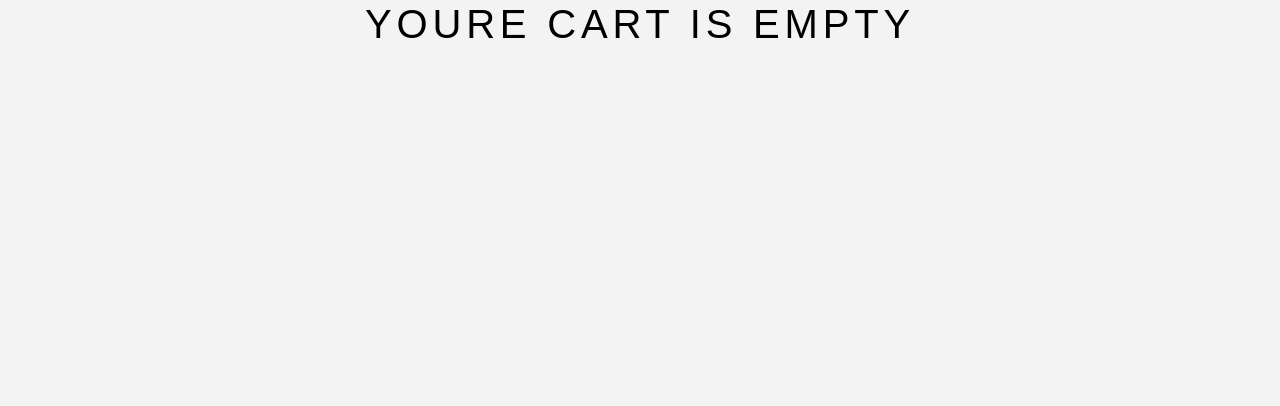
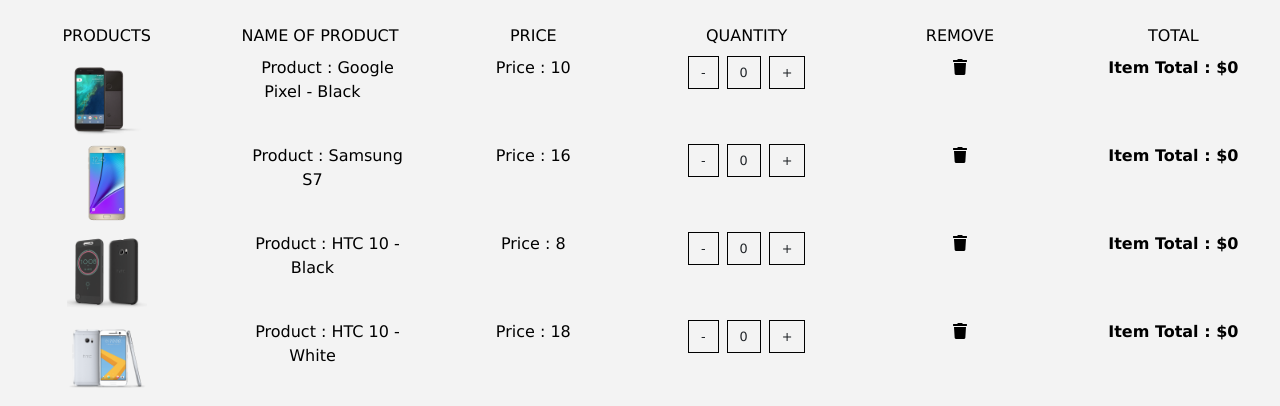
Before and after one commit to HathePhoby/react_store2, a React (Create React App) app: page /cart in a window 1280 px wide. Shown: the part 374-780 px from the top of the page. Built offline with nearby package versions, Linux system fonts and the light colour scheme.

Commit message:
Added items in the cart(No functionality)

```diff
--- a/src/App.css
+++ b/src/App.css
@@ -1,5 +1,5 @@
 :root {
-    --mainBlue: #0d0d0e;
+    --mainBlue: #000000;
     --lightBlue: #009ffd;
     --mainWhite: #f3f3f3;
     --mainDark: #000000;
@@ -30,3 +30,23 @@
 text-bright {
     color: var(--lightBlue);
 }
+
+.btn-black {
+    background: transparent;
+    text-transform: capitalize;
+    font-size: 0.8rem !important;
+    color: var(--mainDark);
+    border-radius: 0 !important;
+    border: 0.1rem solid var(--mainDark) !important;
+}
+
+.btn-black:hover{
+    background: var(--mainDark) !important;
+    color: var(--mainWhite) !important;
+}
+
+.car-icon {
+    cursor: pointer;
+    font-size: 1.2rem;
+    color: var(--mainYellow);
+}
--- a/src/componenets/Cart/CartItem.js
+++ b/src/componenets/Cart/CartItem.js
@@ -1,9 +1,53 @@
 import React from 'react'
 
-export default function CartItem() {
+export default function CartItem({item, value}) {
+    const {
+        id,
+        title,
+        img,
+        price,
+        total,
+        count
+    } = item;
+    const {increment, decrement, removeItem} = value;
     return (
-        <div>
-            This is a cart item
+        <div className="row my-2 text-capitalize text-center">
+            <div className="col-10 mx-auto col-lg-2">
+                <img
+                    src={img}
+                    style={{
+                    widht: '5rem',
+                    height: '5rem'
+                }}
+                    className="img-fluid"
+                    alt="product"/>
+            </div>
+
+            <div className="col-10 mx-auto col-lg-2">
+                <span className="d-lg-10 mx-auto col-lg-2">product : {title}</span>
+            </div>
+
+            <div className="col-10 mx-auto col-lg-2">
+                <span className="d-lg-10 mx-auto col-lg-2">price : {price}</span>
+            </div>
+            <div className="col-10 mx-auto col-lg-2 my-2 my-lg-0">
+                <div className="d-flex justify-content-center">
+                    <div>
+                        <span className="btn-black btn mx-1" onClick={() => decrement(id)}>-</span>
+                        <span className="btn-black btn mx-1">{count}</span>
+                        <span className="btn-black btn mx-1" onClick={() => increment(id)}>+</span>
+                    </div>
+                </div>
+            </div>
+            <div className="col-10 mx-auto col-lg-2">
+                <div className="cart-icon" onClick={() => removeItem(id)}>
+                    <i className="fas fa-trash"></i>
+                </div>
+            </div>
+            <div className="col-10 mx-auto col-lg-2">
+                <strong>item total : ${total}</strong>
+            </div>
+
         </div>
     );
 }
--- a/src/context.js
+++ b/src/context.js
@@ -7,7 +7,7 @@
     state = {
         products: [],
         detailsProduct: detailProduct,
-        cart:[],
+        cart: storeProducts,
         modalOpen: false,
         modalProduct: detailProduct,
         cartSubTotal: 0,
```
